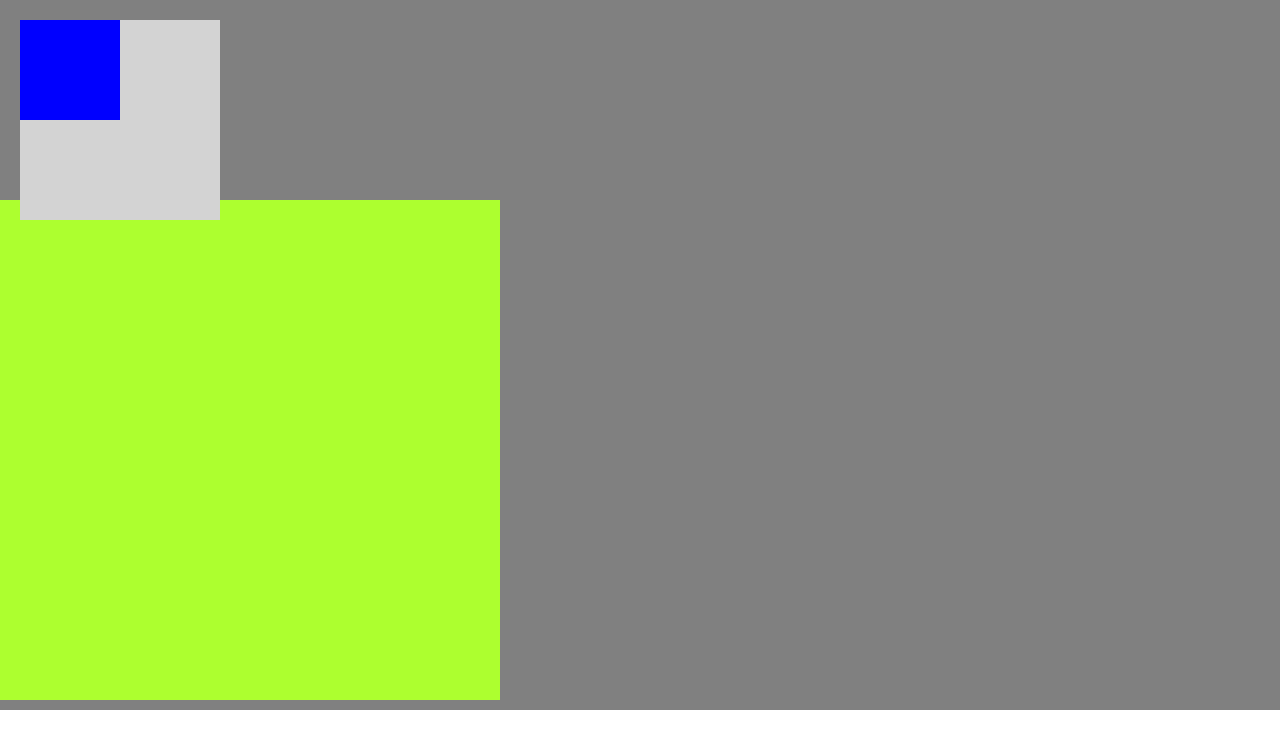
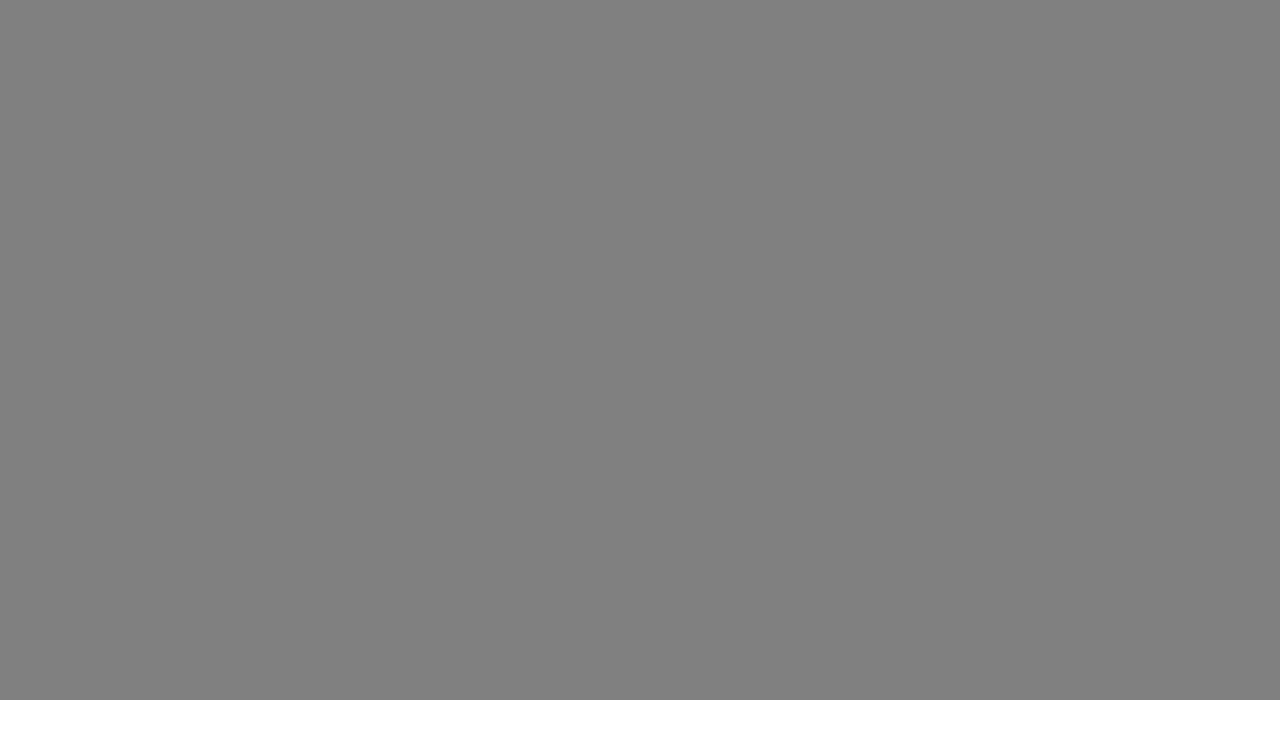
Before and after one commit to 7GBars/CSS_LEARNING_GIT, a React (Create React App) app: page / in a window 1280 px wide. Shown: the top 748 px of the page. Built offline with nearby package versions, Linux system fonts and the light colour scheme.

Commit message:
-установить sass, -добавить свойства grid-template-columns, grid-template-rows

```diff
--- a/package.json
+++ b/package.json
@@ -13,7 +13,7 @@
     "react": "^18.2.0",
     "react-dom": "^18.2.0",
     "react-scripts": "5.0.1",
-    "sass": "^1.69.0",
+    "sass": "^1.69.5",
     "typescript": "^4.9.5",
     "web-vitals": "^2.1.4"
   },
--- a/src/App.tsx
+++ b/src/App.tsx
@@ -1,14 +1,14 @@
 import React from 'react';
-import { TestsComponent } from "./components";
+
 import './App.css';
+import {GridTemplateColumns} from "./components/grid/grid-container-options";
 
 
 
 function App() {
   return (
     <div className="App">
-
-      <TestsComponent />
+      <GridTemplateColumns/>
     </div>
   );
 }
--- /dev/null
+++ b/src/components/grid/grid-container-options/grid-template-columns/grid-template-columns.scss
@@ -0,0 +1,10 @@
+.grid-container {
+  display: grid;
+  grid-template-columns: 150px auto 50px;
+  grid-template-rows: 250px 40vh 10rem;
+}
+.grid-container--with-line-names {
+  display: grid;
+  grid-template-columns: [start] 100px [line2] 500px[line3] 100px [end];
+  grid-template-rows: [row-start] 500px [row-line1] 200px [row-end];
+}
--- /dev/null
+++ b/src/components/grid/grid-container-options/grid-template-columns/grid-template-columns.tsx
@@ -0,0 +1,13 @@
+import React from 'react';
+
+import './grid-template-columns.scss';
+
+export const GridTemplateColumns = (props:  any) => {
+  return (
+    <div className={'grid-container--with-line-names'}>
+      <div className="grid-container__element"></div>
+      <div className="grid-container__element"></div>
+      <div className="grid-container__element"></div>
+    </div>
+  );
+}
--- /dev/null
+++ b/src/components/grid/grid-container-options/index.ts
@@ -0,0 +1 @@
+export * from './grid-template-columns/grid-template-columns';
--- a/src/index.css
+++ b/src/index.css
@@ -17,9 +17,8 @@ nav,footer,header,aside{display: block;}
 html,body{
   height: 100%;
   width: 100%;
-  font-size: 100%;
+  font-size: 10px;
   line-height: 1;
-  font-size: 14px;
   -ms-text-size-adjust: 100%;
   -moz-text-size-adjust: 100%;
   -webkit-text-size-adjust: 100%;
@@ -36,8 +35,3 @@ img{vertical-align: top;}
 
 h1,h2,h3,h4,h5,h6{font-size:inherit;font-weight: 400;}
 /*--------------------*/
-
-.bigred{
-  font-size: 20px;
-  color: red;
-}
```
Also changed, not shown: 1 other file (tests, documents, lock files or other folders).
